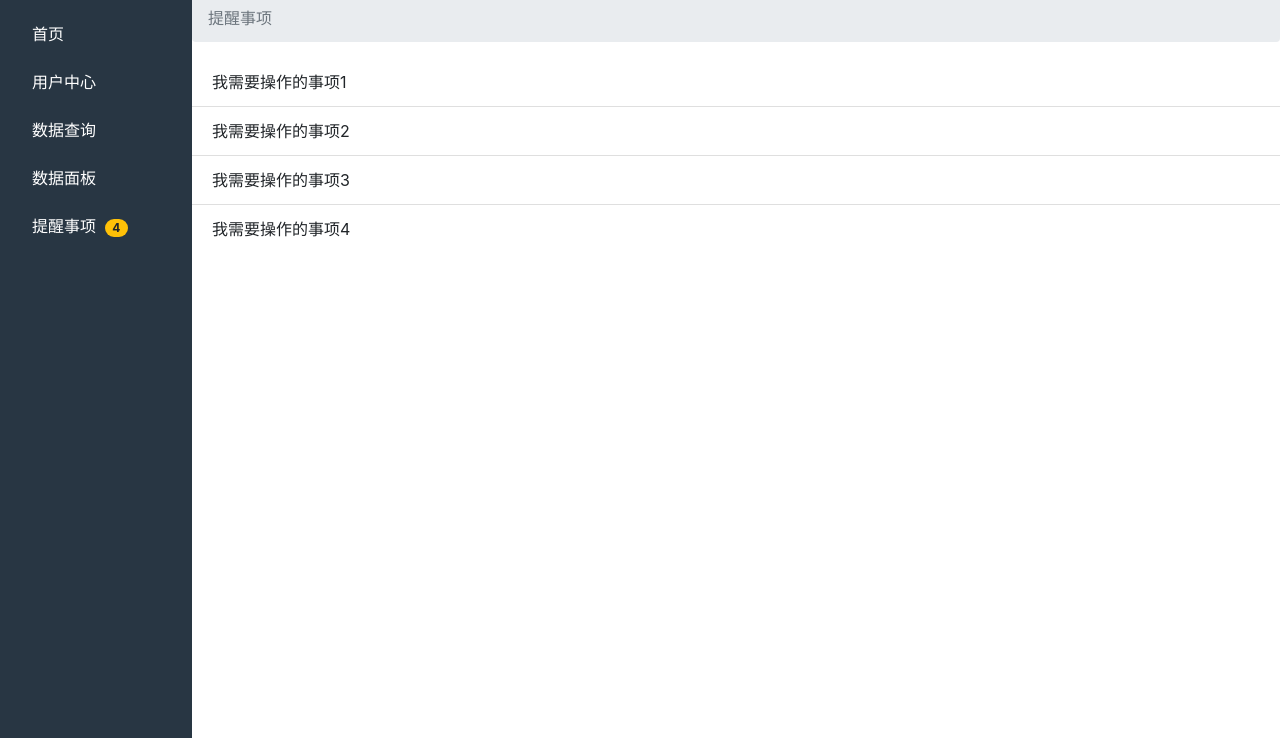
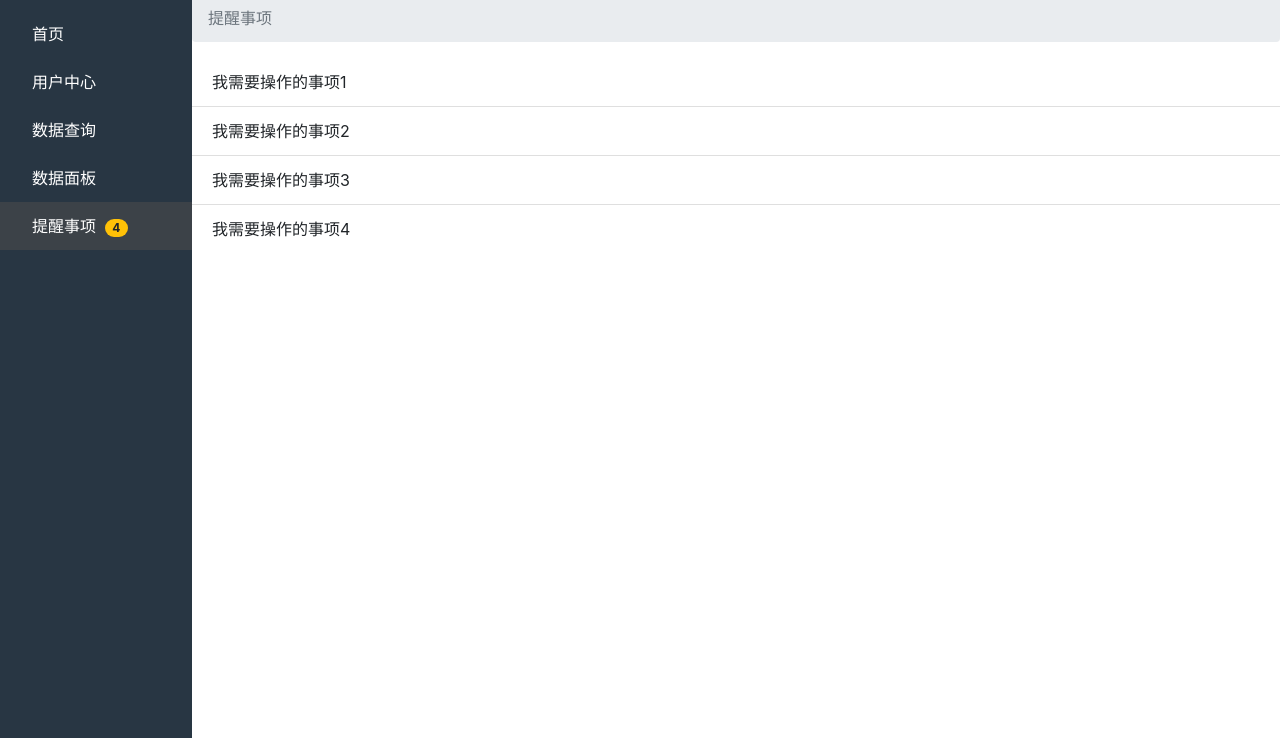
Before and after one commit to zmw1288/bs4demo, a plain HTML site: page tip.html in a window 1280 px wide. Shown: the part 62-800 px from the top of the page. Drawn offline with Linux system fonts and the light colour scheme; files whose address does not match are found by name.

Commit message:
Update tip.html

```diff
--- a/tip.html
+++ b/tip.html
@@ -30,7 +30,7 @@
     <li><a href="user.html" class="active text-white">用户中心</a></li>
     <li><a href="search.html" class="active text-white">数据查询</a></li>
     <li><a href="data.html" class="active text-white">数据面板</a></li>
-    <li><a href="tip.html" class="active text-white">提醒事项&nbsp;&nbsp;<span class="badge badge-pill badge-warning">4</span></a></li>
+    <li class="active"><a href="tip.html" class="active text-white">提醒事项&nbsp;&nbsp;<span class="badge badge-pill badge-warning">4</span></a></li>
   </ul>
   <div class="b position-fixed overflow-auto">
     <nav aria-label="breadcrumb ">
```
